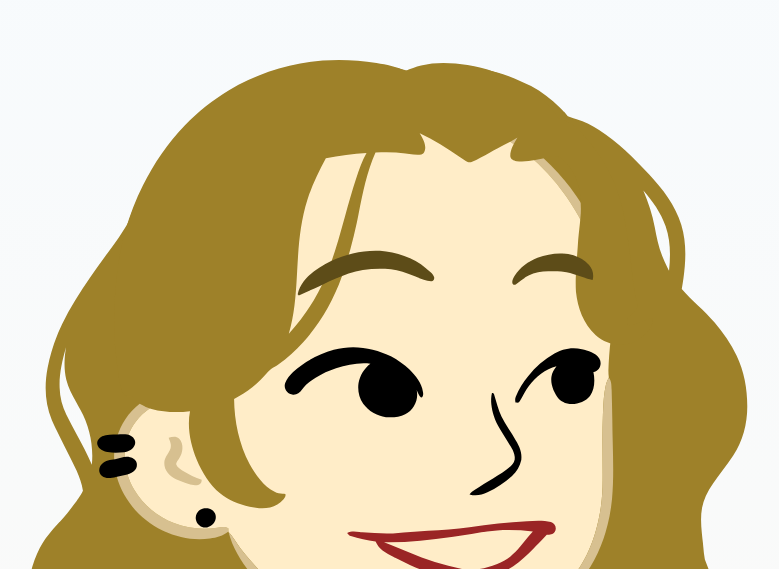
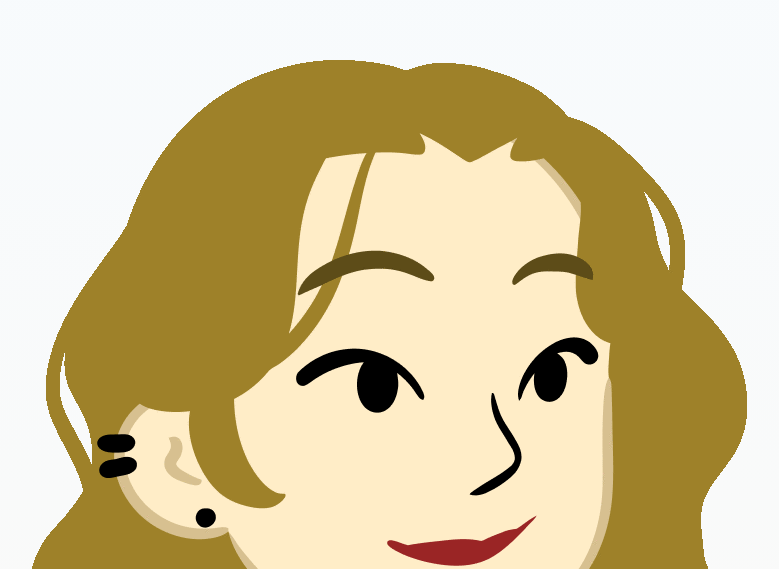
Before and after one commit to efcamila/portfolio_new, a React (Vite) app: page / in a window 1280 px wide. Shown: the part 231-800 px from the top of the page, without its empty margins (199-978 px from the left). Built offline with nearby package versions, Linux system fonts and the light colour scheme.

Commit message:
Cambio de images por gif

```diff
--- a/src/components/Avatar.jsx
+++ b/src/components/Avatar.jsx
@@ -1,34 +1,11 @@
 import React, { useEffect, useState } from "react";
 
 const Avatar = ({ isHovered, isClicked }) => {
-  const [avatarStart, setAvatarStart] = useState("");
-  const avatarStartImages = [
-    { image: "./normal.svg", time: 900 },
-    { image: "./sideeye1.svg", time: 700 },
-    { image: "./sideeye2.svg", time: 700 },
-    { image: "./close.svg", time: 200 },
-  ];
-  const [currentIndex, setCurrentIndex] = useState(0);
-
-  useEffect(() => {
-    setAvatarStart(avatarStartImages[currentIndex].image);
-
-    const interval = setInterval(() => {
-      setCurrentIndex((prevIndex) => {
-        const nextIndex = (prevIndex + 1) % avatarStartImages.length;
-        setAvatarStart(avatarStartImages[nextIndex].image);
-        return nextIndex;
-      });
-    }, avatarStartImages[currentIndex].time);
-
-    return () => clearInterval(interval);
-  }, [currentIndex]);
-
   return (
     <img
-      src={isClicked ? "./happy.svg" : isHovered ? "./expect.svg" : avatarStart}
+      src={isClicked ? "./happy.svg" : isHovered ? "./expect.svg" : "./me.gif"}
       alt="Avatar de Camila"
-      className="w-48 h-48 md:w-96 md:h-96"
+      className="w-44 h-48 md:min-w-[22rem] md:min-h-96"
     />
   );
 };
```
Also changed, not shown: public/me.gif (added).
